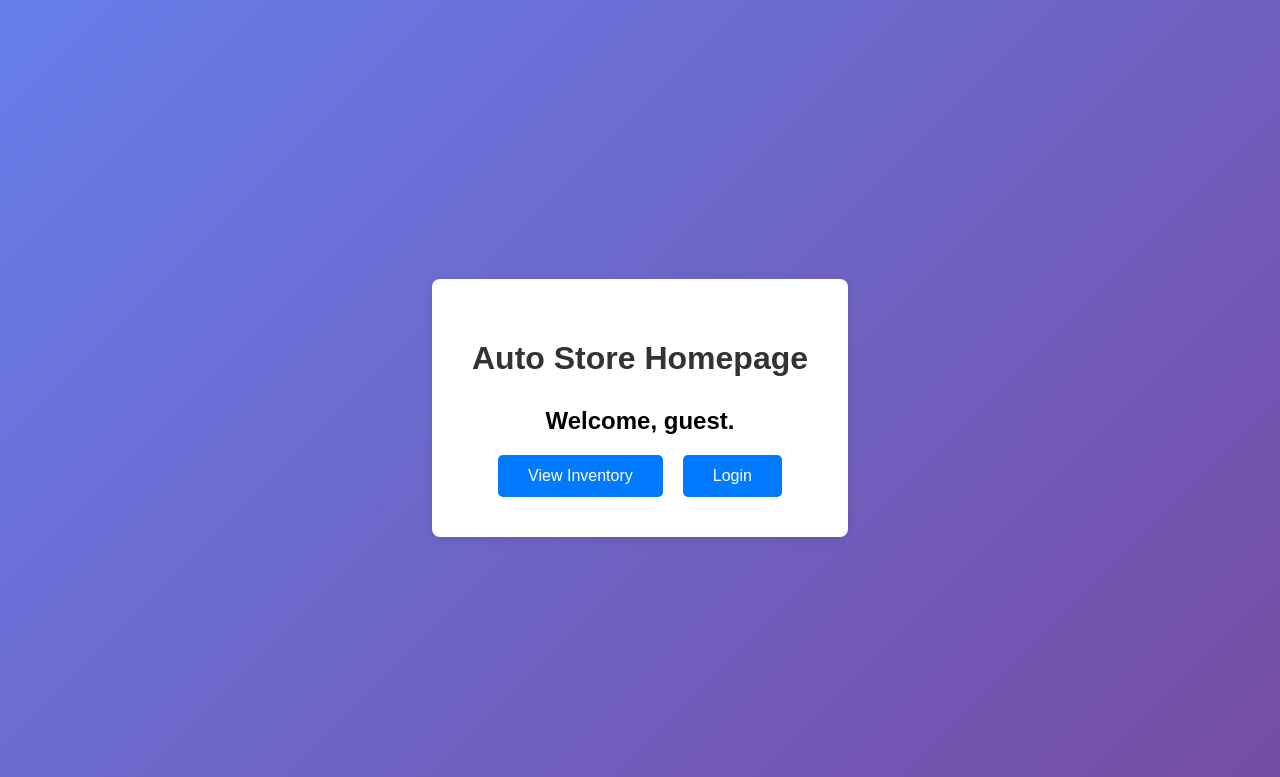
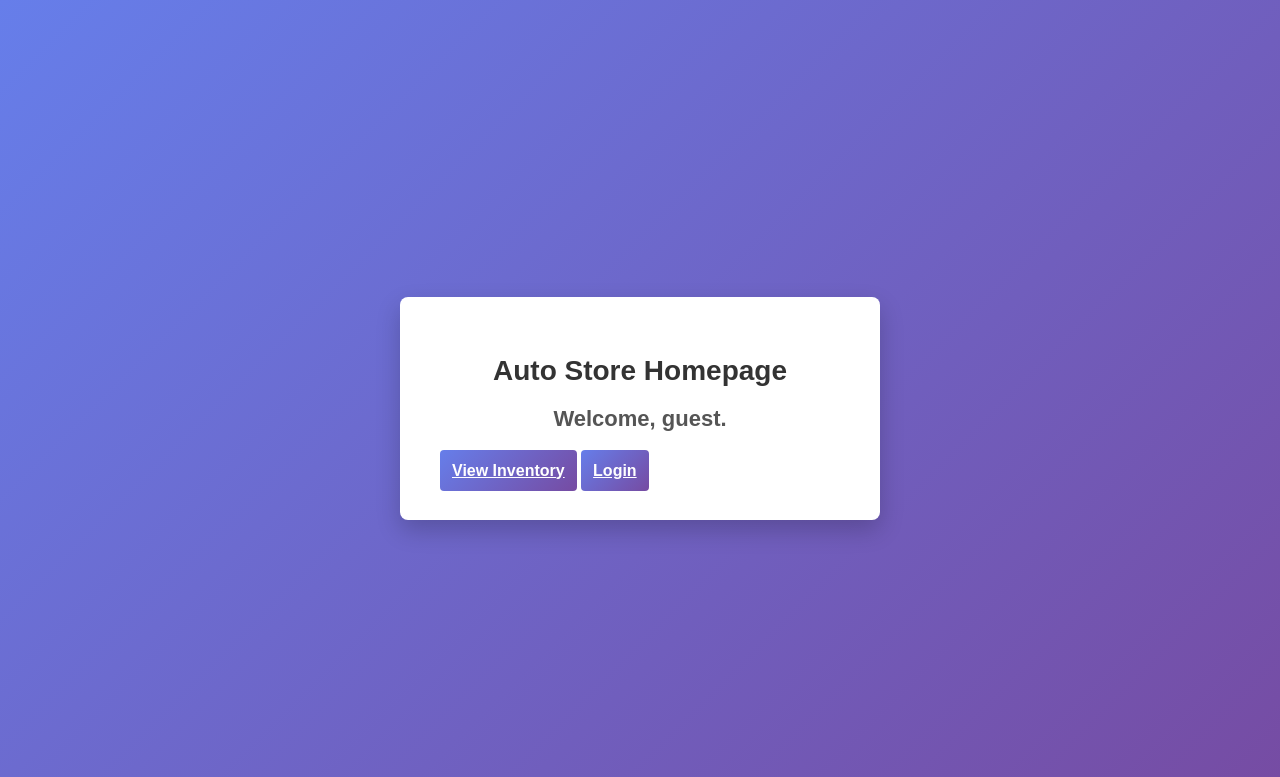
Before and after one commit to Yessica-C/CSCE4350, a Django app: page / in a window 1280 px wide. Shown: the top 777 px of the page. Run offline with Django 5.2, Linux system fonts and the light colour scheme.

Commit message:
moved styling to static css file

```diff
--- /dev/null
+++ b/projectdir/auto_store/inventory/static/css/main.css
@@ -0,0 +1,103 @@
+body {
+    font-family: Arial, sans-serif;
+    background: linear-gradient(135deg, #667eea 0%, #764ba2 100%);
+    min-height: 100vh;
+    display: flex;
+    justify-content: center;
+    align-items: center;
+}
+
+.panel-container {
+    background: white;
+    padding: 40px;
+    border-radius: 8px;
+    box-shadow: 0 10px 25px rgba(0, 0, 0, 0.2);
+    width: 100%;
+    max-width: 400px;
+}
+
+h1 {
+    text-align: center;
+    color: #333;
+    margin-bottom: 10px;
+    font-size: 28px;
+}
+
+h2
+{
+    text-align: center;
+    color: #555;
+    margin-bottom: 30px;
+    font-size: 22px;
+}
+
+.form-group {
+    margin-bottom: 20px;
+}
+
+label {
+    display: block;
+    margin-bottom: 8px;
+    color: #555;
+    font-weight: bold;
+}
+
+input[type="text"],
+input[type="password"] {
+    width: 100%;
+    padding: 12px;
+    border: 1px solid #ddd;
+    border-radius: 4px;
+    font-size: 14px;
+    transition: border-color 0.3s;
+}
+
+input[type="text"]:focus,
+input[type="password"]:focus {
+    outline: none;
+    border-color: #667eea;
+    box-shadow: 0 0 5px rgba(102, 126, 234, 0.1);
+}
+
+.btn {
+    width: 100%;
+    padding: 12px;
+    background: linear-gradient(135deg, #667eea 0%, #764ba2 100%);
+    color: white;
+    border: none;
+    border-radius: 4px;
+    font-size: 16px;
+    font-weight: bold;
+    cursor: pointer;
+    transition: transform 0.2s;
+}
+
+.btn:hover {
+    transform: translateY(-2px);
+}
+
+.btn:active {
+    transform: translateY(0);
+}
+
+.footer-text {
+    text-align: center;
+    margin-top: 20px;
+    color: #777;
+    font-size: 14px;
+}
+
+.footer-text a {
+    color: #667eea;
+    text-decoration: none;
+}
+
+.footer-text a:hover {
+    text-decoration: underline;
+}
+
+.error-text {
+    color: red;
+    text-align: center;
+    margin-bottom: 30px;
+}
--- a/projectdir/auto_store/inventory/templates/inventory/homepage.html
+++ b/projectdir/auto_store/inventory/templates/inventory/homepage.html
@@ -1,53 +1,14 @@
+{% load static %}
 <!DOCTYPE html>
 <html lang="en">
 <head>
     <meta charset="UTF-8">
     <meta name="viewport" content="width=device-width, initial-scale=1.0">
     <title>Auto Store - Home</title>
-    <style>
-        body {
-            font-family: Arial, sans-serif;
-            background: linear-gradient(135deg, #667eea 0%, #764ba2 100%);
-            min-height: 100vh;
-            display: flex;
-            justify-content: center;
-            align-items: center;
-        }
-        .container {
-            max-width: 800px;
-            margin: 0 auto;
-            background-color: white;
-            padding: 40px;
-            border-radius: 8px;
-            box-shadow: 0 2px 10px rgba(0,0,0,0.1);
-            text-align: center;
-        }
-        h1 {
-            color: #333;
-            margin-bottom: 30px;
-        }
-        .nav-links {
-            display: flex;
-            gap: 20px;
-            justify-content: center;
-            flex-wrap: wrap;
-        }
-        a {
-            display: inline-block;
-            padding: 12px 30px;
-            background-color: #007bff;
-            color: white;
-            text-decoration: none;
-            border-radius: 5px;
-            transition: background-color 0.3s;
-        }
-        a:hover {
-            background-color: #0056b3;
-        }
-    </style>
+    <link rel="stylesheet" href="{% static 'css/main.css' %}">
 </head>
 <body>
-    <div class="container">
+    <div class="panel-container">
         <h1>Auto Store Homepage</h1>
 
         {% if user and user.is_authenticated %}
@@ -56,12 +17,12 @@
             <h2>Welcome, guest.</h2>
         {% endif %}
 
-        <div class="nav-links">
-            <a href="/inventory/">View Inventory</a>
+        <div>
+            <a class="btn" href="/inventory/">View Inventory</a>
             {% if user and user.is_authenticated %}
-                <a href="/logout/">Logout</a>
+                <a class="btn" href="/logout/">Logout</a>
             {% else %}
-                <a href="/login/">Login</a>
+                <a class="btn" href="/login/">Login</a>
             {% endif %}
         </div>
     </div>
```
Also changed, not shown: projectdir/auto_store/inventory/templates/inventory/login.html (+4 -105 lines), projectdir/auto_store/db.sqlite3.
